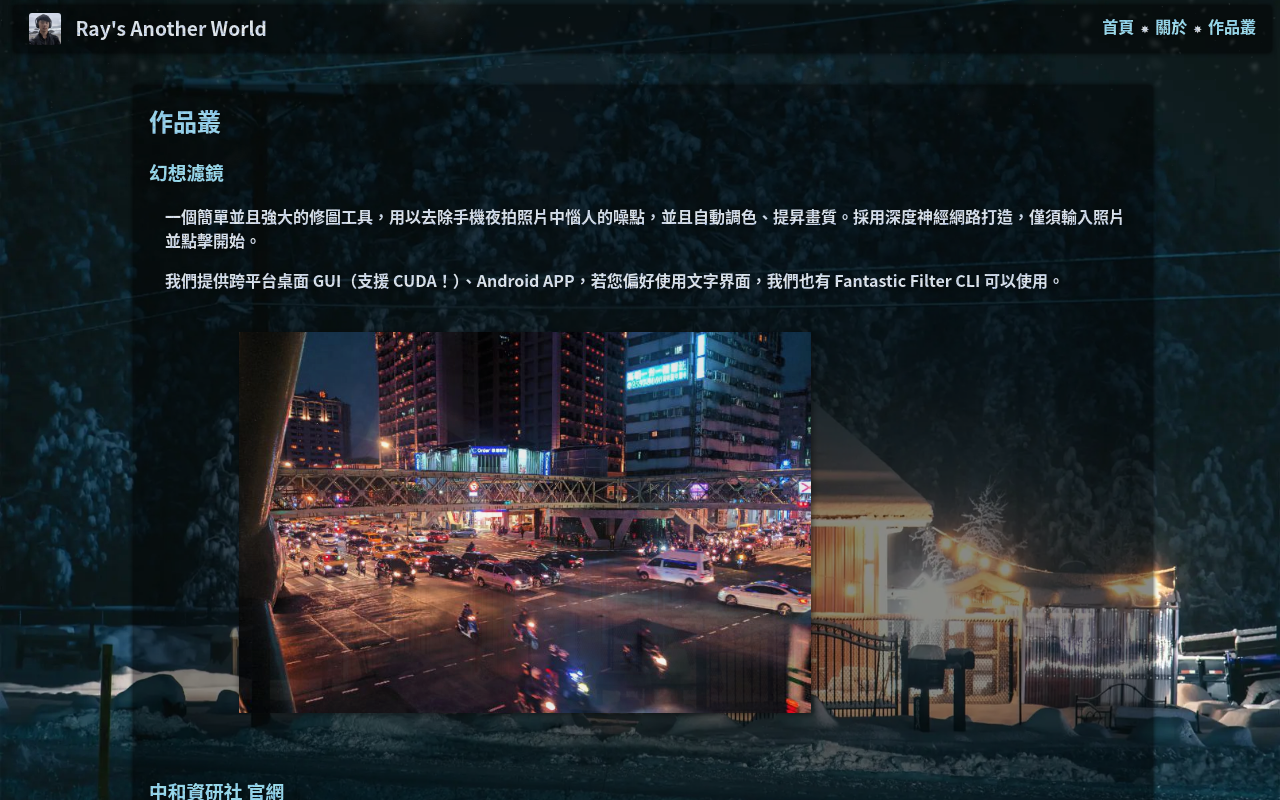
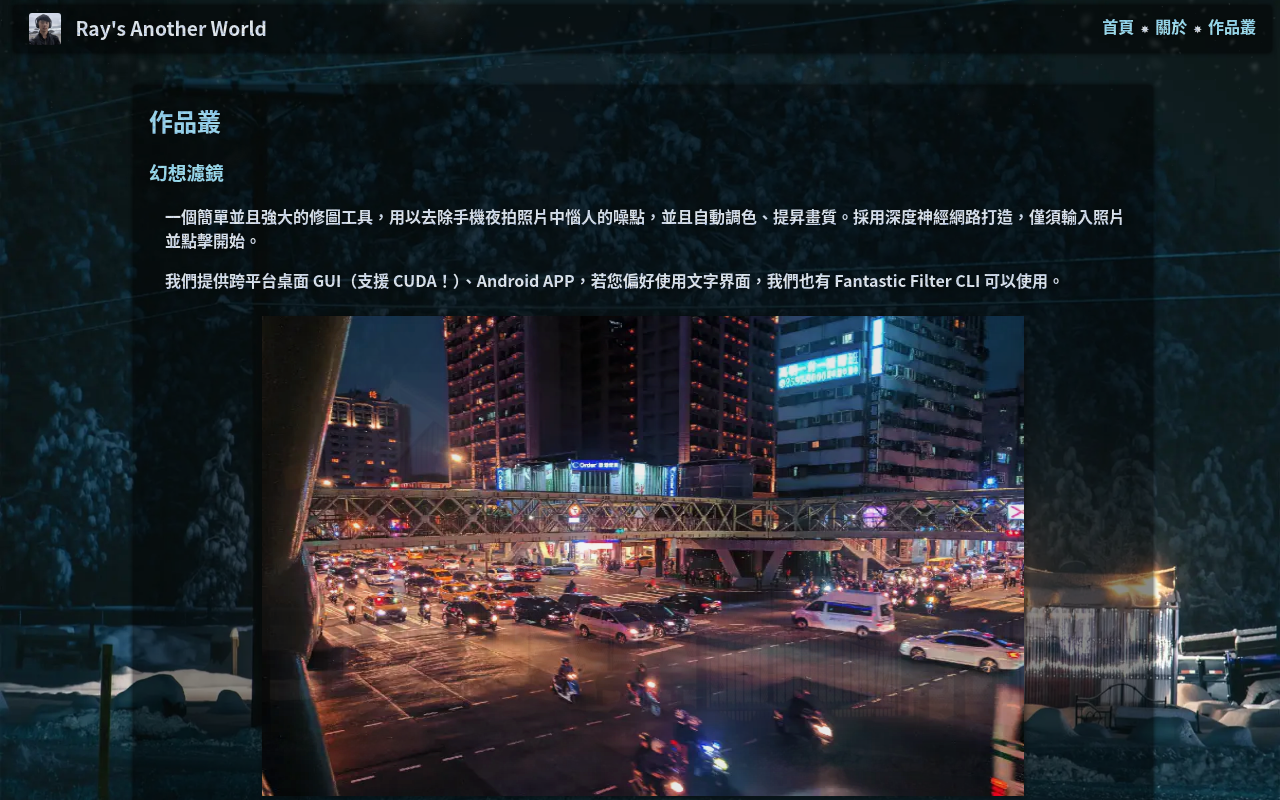
Before and after one commit to ray1422/ray1422.github.io, a React (Create React App) app: page /portfolio in a window 1280 px wide. Built offline with nearby package versions, Linux system fonts and the light colour scheme.

Commit message:
lazy size

```diff
--- a/package.json
+++ b/package.json
@@ -8,6 +8,7 @@
     "@testing-library/react": "^11.2.5",
     "@testing-library/user-event": "^12.6.3",
     "image-size": "^0.9.3",
+    "lazysizes": "^5.3.0",
     "react": "^17.0.1",
     "react-dom": "^17.0.1",
     "react-lazy-load-image-component": "^1.5.1",
--- a/src/pages/portfolio.js
+++ b/src/pages/portfolio.js
@@ -3,15 +3,12 @@ import React, { useEffect } from 'react'
 import { Section } from '../components/container'
 import ff_img from "../assets/images/collections/fantastic_filter.jpg"
 import ff_img_webp from '../assets/images/collections/fantastic_filter.webp'
-
 import chisc_img from '../assets/images/collections/chisc.jpg'
 import chisc_img_webp from '../assets/images/collections/chisc.webp'
+import Image from '../utils/image'
+import '../css/protfolio.css'
 
-import Image from '../utils/image'
-
-
-
-import '../css/protfolio.css'
+import 'lazysizes';
 
 
 export default (props) => {
@@ -36,7 +33,7 @@ export default (props) => {
                         </p>
                         <picture>
                             <source srcSet={ff_img_webp} />
-                            <Image src={ff_img} />
+                            <img data-src={ff_img} className="lazyload" />
                         </picture>
                     </div>
                 </div>
@@ -53,7 +50,7 @@ export default (props) => {
                         </p>
                         <picture>
                             <source srcSet={chisc_img_webp} />
-                            <Image src={chisc_img} />
+                            <img data-src={ff_img} className="lazyload" />
                         </picture>
                     </div>
                 </div>
```
